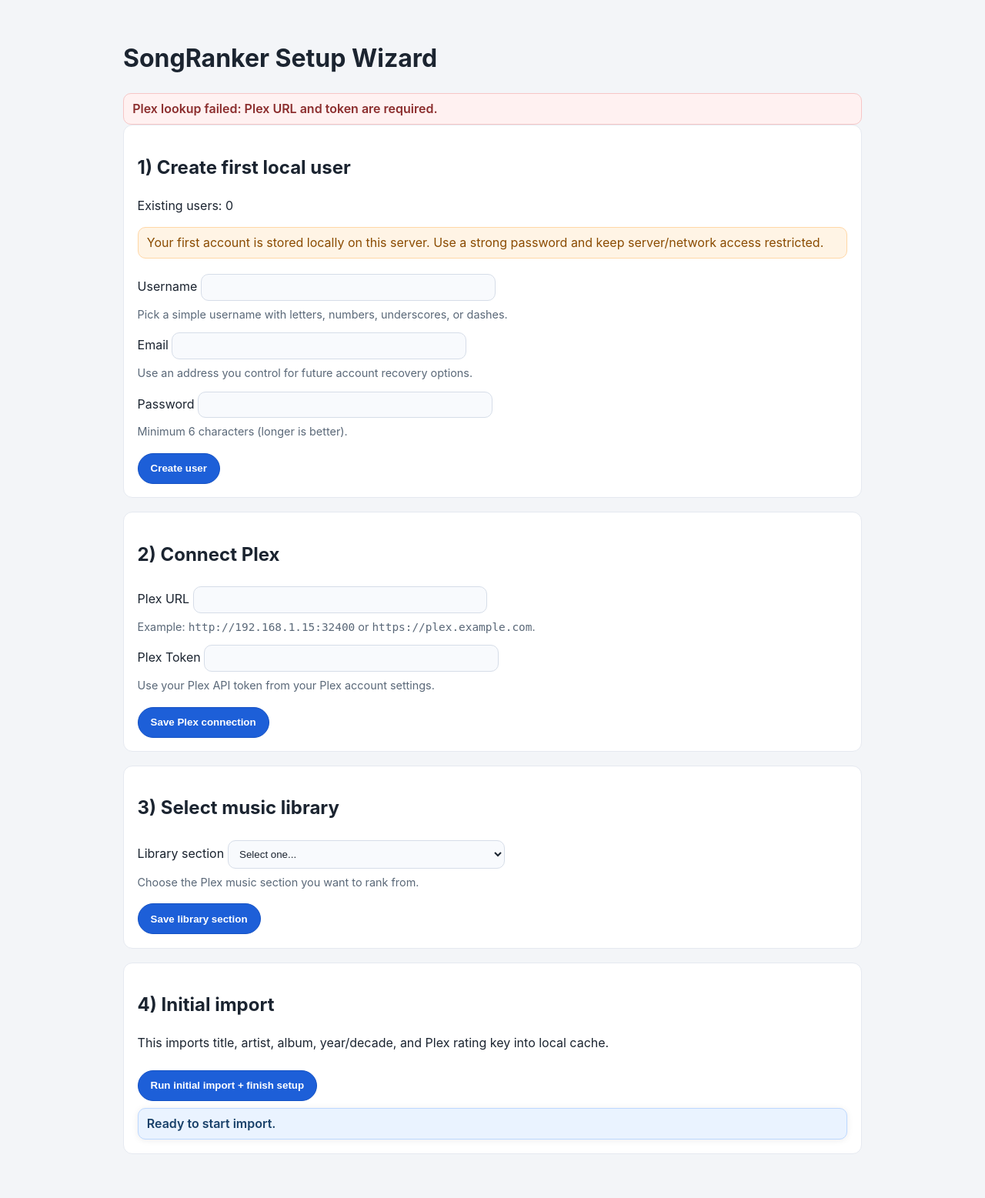
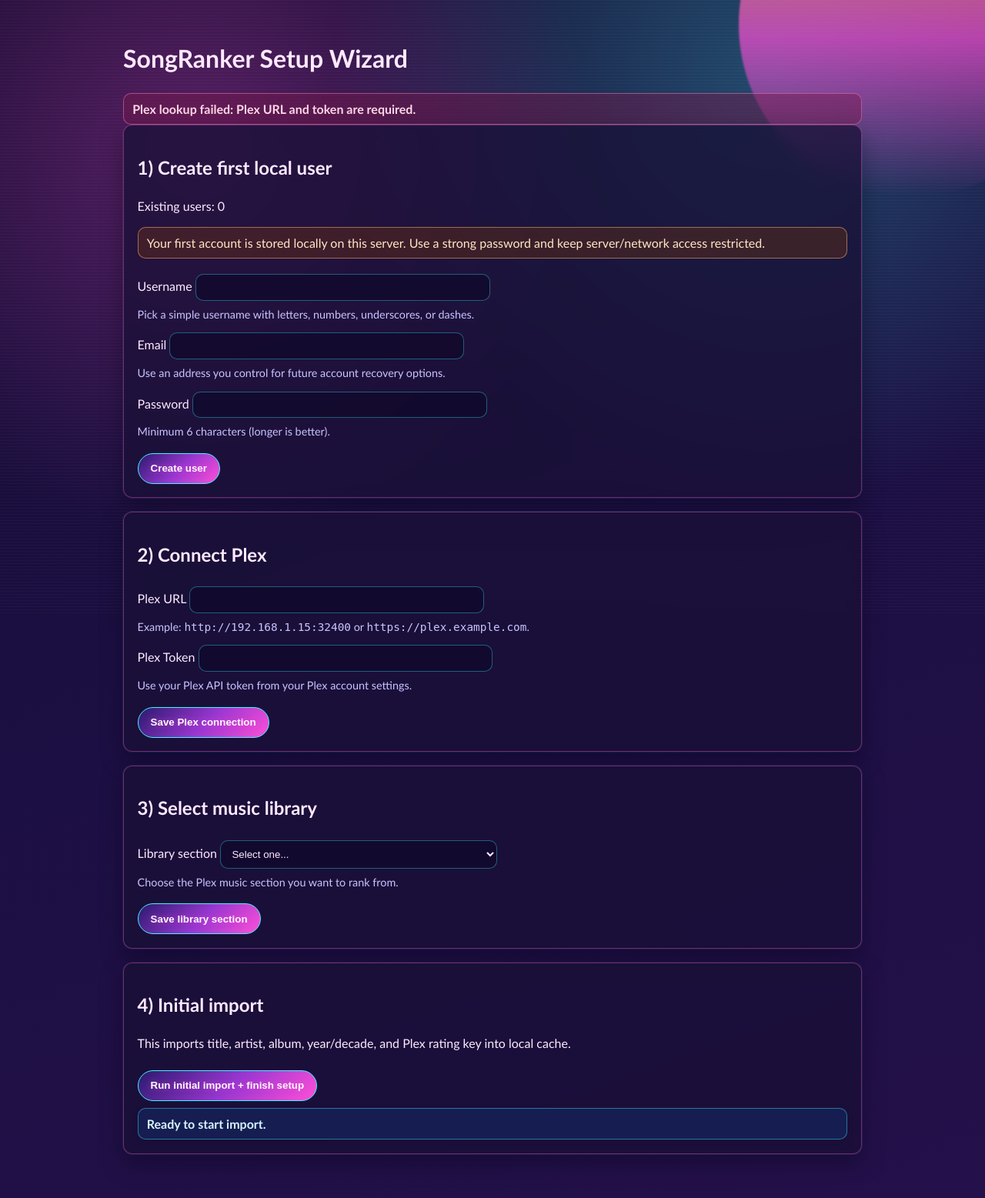
Before and after one commit to tyighter/songranker, a FastAPI app: page /setup in a window 1280 px wide. Shown: the whole page at 77% size. Run offline with FastAPI, Linux system fonts and the light colour scheme; data comes from the database, SQL or seed files in the repository; parts of the project's set-up code (start-up, migrations or seed data) failed here and were passed over.

Commit message:
style: apply 80s vaporwave theme across UI

```diff
--- a/app/static/styles.css
+++ b/app/static/styles.css
@@ -2,12 +2,57 @@ body {
   --space-2: 0.5rem;
   --space-3: 0.75rem;
   --button-height: 2.5rem;
-  font-family: "Inter", "Segoe UI", "Helvetica Neue", Arial, sans-serif;
+  --bg-deep: #130b2f;
+  --bg-mid: #24104a;
+  --surface: rgba(26, 16, 54, 0.76);
+  --surface-strong: rgba(20, 10, 45, 0.9);
+  --surface-border: rgba(255, 92, 209, 0.38);
+  --text-main: #ffe9ff;
+  --text-muted: #c9c4ff;
+  --neon-pink: #ff4fd8;
+  --neon-cyan: #3ff6ff;
+  --neon-purple: #9e5dff;
+  --danger: #ff628f;
+  font-family: "Trebuchet MS", "Segoe UI", "Helvetica Neue", Arial, sans-serif;
   margin: 0;
   padding: 2rem 1.25rem 2.5rem;
-  background: #f3f5f8;
-  color: #1b2430;
+  background:
+    radial-gradient(circle at 20% 12%, rgba(255, 79, 216, 0.28), transparent 30%),
+    radial-gradient(circle at 78% 6%, rgba(63, 246, 255, 0.26), transparent 32%),
+    linear-gradient(160deg, var(--bg-deep) 0%, #1b0f42 45%, var(--bg-mid) 100%);
+  color: var(--text-main);
   line-height: 1.45;
+  min-height: 100vh;
+  position: relative;
+}
+
+body::before {
+  content: "";
+  position: fixed;
+  inset: 0;
+  pointer-events: none;
+  z-index: -2;
+  background: repeating-linear-gradient(
+    to bottom,
+    rgba(255, 255, 255, 0.08) 0 1px,
+    transparent 1px 4px
+  );
+  opacity: 0.35;
+}
+
+body::after {
+  content: "";
+  position: fixed;
+  width: 28rem;
+  height: 28rem;
+  top: -12rem;
+  right: -8rem;
+  border-radius: 50%;
+  pointer-events: none;
+  z-index: -1;
+  background:
+    linear-gradient(180deg, rgba(255, 174, 58, 0.75) 0%, rgba(255, 79, 216, 0.68) 54%, rgba(255, 79, 216, 0) 100%);
+  filter: blur(1px);
 }
 
 main {
@@ -68,11 +113,13 @@ main {
 }
 
 .panel {
-  background: #ffffff;
-  border: 1px solid #e5e9f0;
+  background: var(--surface);
+  border: 1px solid var(--surface-border);
   border-radius: 12px;
   padding: 1.1rem;
   margin-bottom: 1.1rem;
+  box-shadow: 0 0 0 1px rgba(63, 246, 255, 0.08), 0 12px 30px rgba(4, 0, 20, 0.35);
+  backdrop-filter: blur(8px);
 }
 
 .onboarding-panel {
@@ -113,10 +160,10 @@ input, select {
   max-width: 360px;
   padding: 0.55rem 0.65rem;
   margin-top: 0.25rem;
-  border: 1px solid #d6dde8;
+  border: 1px solid rgba(63, 246, 255, 0.36);
   border-radius: 10px;
-  background: #f8fafd;
-  color: #1b2430;
+  background: rgba(17, 10, 44, 0.78);
+  color: var(--text-main);
 }
 
 input[type="checkbox"] {
@@ -207,56 +254,57 @@ input:focus-visible,
 select:focus-visible,
 textarea:focus-visible,
 a[href]:focus-visible {
-  outline: 3px solid #8ab4ff;
+  outline: 3px solid var(--neon-cyan);
   outline-offset: 2px;
 }
 
 
 button,
 .btn-primary {
-  border-color: #1552c4;
-  background: #1d5fd8;
-  color: #ffffff;
+  border-color: var(--neon-cyan);
+  background: linear-gradient(135deg, #2b1a6e 0%, #9837d0 52%, #ff4fd8 100%);
+  color: #fff8ff;
+  text-shadow: 0 0 8px rgba(255, 79, 216, 0.48);
 }
 
 button:hover,
 .btn-primary:hover {
-  background: #174ea8;
-  border-color: #133f89;
+  background: linear-gradient(135deg, #361f86 0%, #a344da 50%, #ff6be1 100%);
+  border-color: #8ffbff;
 }
 
 .btn-secondary {
-  border-color: #cedaf8;
-  background: #eef3ff;
-  color: #2a4d93;
+  border-color: rgba(63, 246, 255, 0.55);
+  background: rgba(20, 41, 98, 0.62);
+  color: #c7f8ff;
 }
 
 .btn-secondary:hover {
-  background: #e0eaff;
-  border-color: #bccdf5;
+  background: rgba(25, 52, 124, 0.7);
+  border-color: rgba(143, 251, 255, 0.72);
 }
 
 .btn-ghost {
-  border-color: #d7dee8;
-  background: #f7f9fc;
-  color: #46576b;
+  border-color: rgba(158, 93, 255, 0.7);
+  background: rgba(33, 18, 77, 0.6);
+  color: #ecd7ff;
 }
 
 .btn-ghost:hover {
-  background: #edf2f8;
-  border-color: #c6d0de;
-  color: #304255;
+  background: rgba(44, 22, 98, 0.72);
+  border-color: rgba(255, 79, 216, 0.72);
+  color: #fff0ff;
 }
 
 .btn-danger {
-  border-color: #b43535;
-  background: #d64a4a;
-  color: #ffffff;
+  border-color: #ff87ac;
+  background: linear-gradient(135deg, #7a2048 0%, #cf3f7a 100%);
+  color: #fff7fb;
 }
 
 .btn-danger:hover {
-  background: #bf3b3b;
-  border-color: #9e2d2d;
+  background: linear-gradient(135deg, #8a2554 0%, #e44d8b 100%);
+  border-color: #ffb0c9;
 }
 
 .btn-secondary:active,
@@ -362,18 +410,19 @@ button:active {
   line-height: 1.2;
   letter-spacing: -0.02em;
   font-weight: 800;
-  color: #0f1726;
+  color: #fff3ff;
+  text-shadow: 0 0 10px rgba(255, 79, 216, 0.25);
 }
 
 .song-meta {
   margin: 0.2rem 0;
-  color: #526173;
+  color: var(--text-muted);
 }
 
 .warning {
-  color: #8a4b00;
-  background: #fff4e5;
-  border: 1px solid #ffd7a6;
+  color: #ffe7c4;
+  background: rgba(121, 58, 7, 0.34);
+  border: 1px solid rgba(255, 190, 122, 0.5);
   border-radius: 10px;
   padding: 0.5rem 0.7rem;
 }
@@ -392,12 +441,12 @@ button:active {
 .warning-dismiss-btn {
   flex-shrink: 0;
   padding: 0.25rem 0.5rem;
-  border-color: #e0b77d;
+  border-color: rgba(255, 190, 122, 0.72);
 }
 
 .helper-text {
   margin: 0.1rem 0 0.55rem;
-  color: #5a6878;
+  color: var(--text-muted);
   font-size: 0.9rem;
 }
 
@@ -412,21 +461,21 @@ button:active {
 }
 
 .status-info {
-  color: #184069;
-  background: #eaf3ff;
-  border-color: #bdd8ff;
+  color: #d6f6ff;
+  background: rgba(20, 41, 98, 0.58);
+  border-color: rgba(63, 246, 255, 0.42);
 }
 
 .status-success {
-  color: #155c2f;
-  background: #e8f8ec;
-  border-color: #b8e9c5;
+  color: #c5ffd3;
+  background: rgba(18, 94, 76, 0.46);
+  border-color: rgba(136, 255, 198, 0.48);
 }
 
 .status-error {
-  color: #8b2d2d;
-  background: #fff1f1;
-  border-color: #f6c6c6;
+  color: #ffd9e8;
+  background: rgba(120, 24, 74, 0.44);
+  border-color: rgba(255, 130, 186, 0.48);
 }
 
 .status-hidden {
```
Also changed, not shown: other parts of app/static/styles.css (+37 -37 lines).
